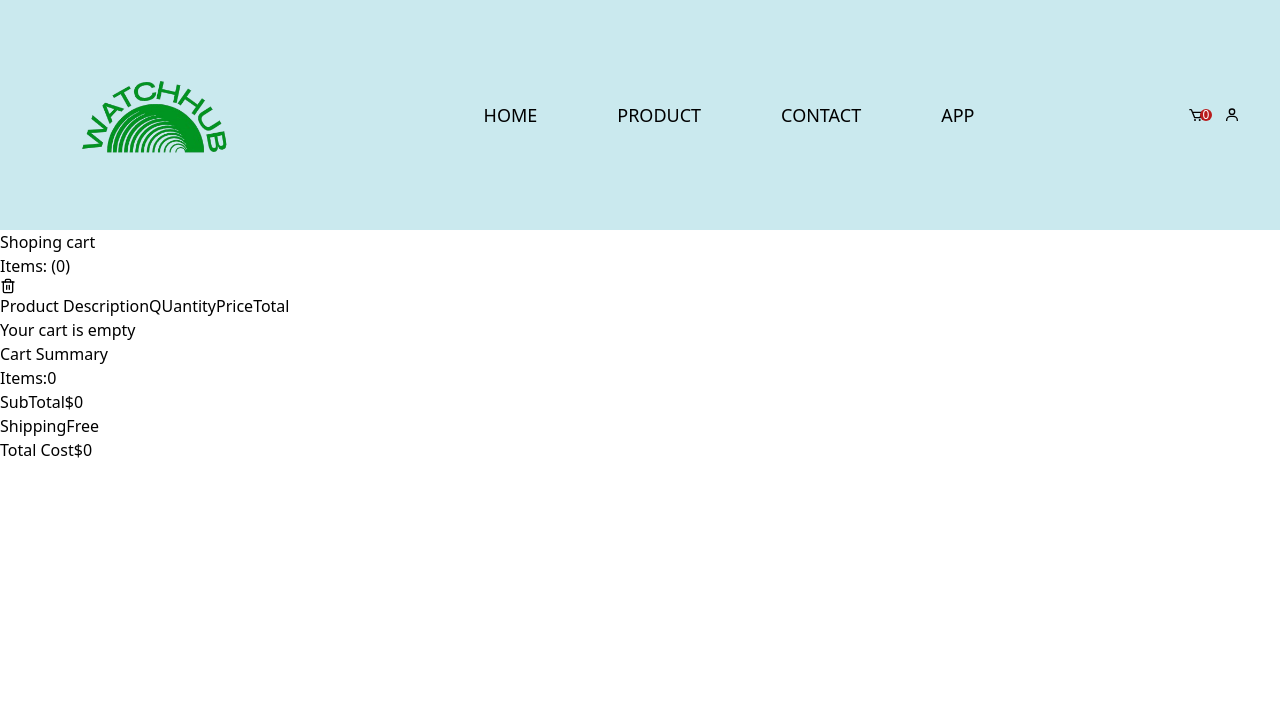
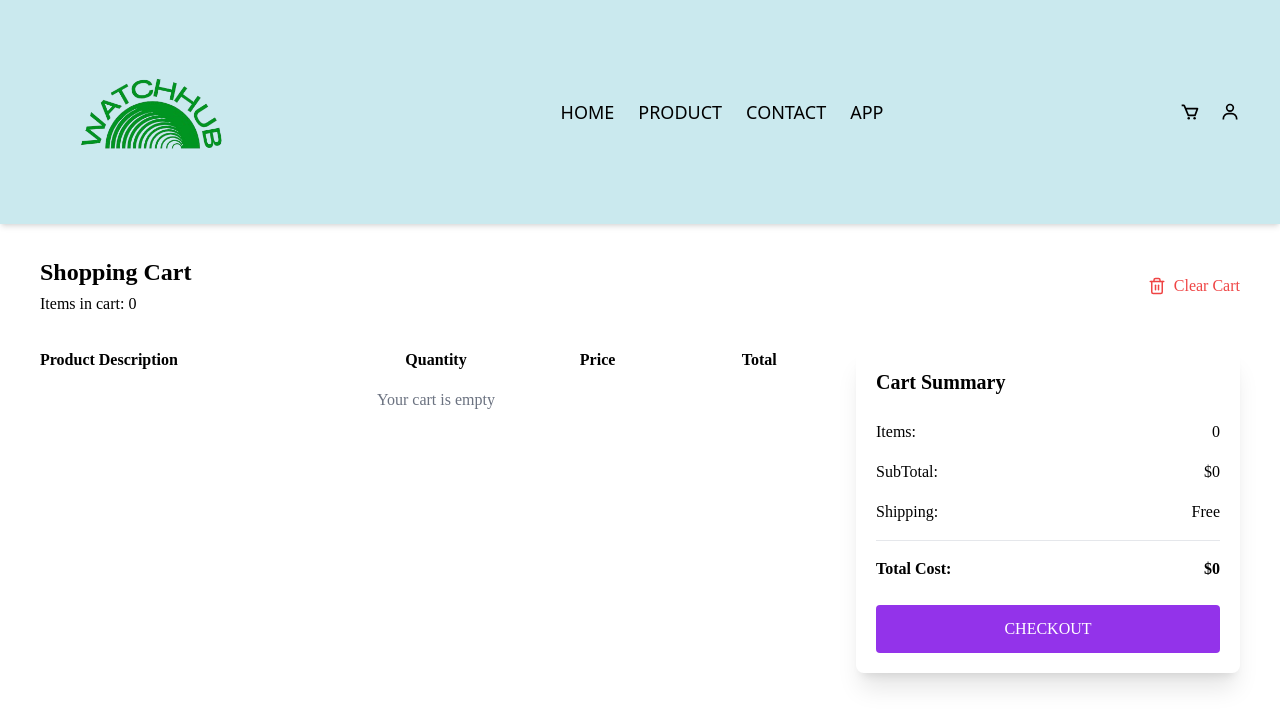
Before and after one commit to irorerejuliet/WatchHub, a React (Vite) app: page /cart in a window 1280 px wide. Shown: the top 726 px of the page. Built offline with nearby package versions, Linux system fonts and the light colour scheme.

Commit message:
remove cart

```diff
--- a/src/Components/CartDetails.jsx
+++ b/src/Components/CartDetails.jsx
@@ -1,44 +1,66 @@
-import React, { useContext } from 'react'
-import { ShopContext } from './context/ShopContext'
-import { FiTrash2 } from 'react-icons/fi'
-import { IoMdAdd, IoMdRemove } from 'react-icons/io'
+import React, { useContext } from "react";
+import { ShopContext } from "./context/ShopContext";
+import { FiTrash2 } from "react-icons/fi";
+import { IoMdAdd, IoMdRemove } from "react-icons/io";
 
-const CartDetials = ({item}) => {
-    const {decreaseAmount, increaseAmount, removeFromCart} = useContext(ShopContext)
+const CartDetials = ({ item }) => {
+  const { decreaseAmount, increaseAmount, removeFromCart } =
+    useContext(ShopContext);
 
-    // if(!item) return null;
+  const { id, title, image, price, amount } = item;
 
-        const {id, title, image, price, amount} = item
   return (
-    <div>
-      <div>
-        <div>
-            <img src={image} alt={title} />
-            <div>
-                <h3>{title}</h3>
-                <div>
-                     <FiTrash2/> Remove
-                </div>
-            </div>
+    <div className="w-full">
+      <div className="flex flex-col md:flex-row md:items-center md:justify-between gap-6 p-4 border border-b-4 rounded-lg">
+        {/* Image + Title */}
+        <div className="flex flex-col sm:flex-row sm:items-center sm:gap-4 md:w-1/2">
+          <img
+            src={image}
+            alt={title}
+            className="w-20 h-20 object-contain mx-auto sm:mx-0"
+          />
+          <div className="text-center sm:text-left mt-2 sm:mt-0">
+            <h3 className="text-sm sm:text-base md:text-lg font-semibold">
+              {title}
+            </h3>
+            <button
+              onClick={() => removeFromCart(id)}
+              className="flex items-center gap-1 text-red-500 text-xs sm:text-sm hover:underline mt-1"
+            >
+              <FiTrash2 /> Remove
+            </button>
+          </div>
         </div>
-        <div>
-            <button onClick={() => decreaseAmount(id)}>
-                <IoMdRemove/>
-            </button>
-            <span>{amount}</span>
-            <button onClick={() => increaseAmount(id)}>
-                <IoMdAdd/>
-            </button>
+
+        {/* Quantity controls */}
+        <div className="flex items-center justify-center gap-4">
+          <button
+            onClick={() => decreaseAmount(id)}
+            className="border rounded-md p-1 hover:bg-gray-100"
+          >
+            <IoMdRemove />
+          </button>
+          <span className="text-sm sm:text-base">{amount}</span>
+          <button
+            onClick={() => increaseAmount(id)}
+            className="border rounded-md p-1 hover:bg-gray-100"
+          >
+            <IoMdAdd />
+          </button>
         </div>
-        <div>
-            ${price}
+
+        {/* Price */}
+        <div className="text-center text-sm sm:text-base text-yellow-900 font-medium">
+          ${price}
         </div>
-        <div>
-            {`$ ${parseFloat(price * amount).toFixed(2)}`}
+
+        {/* Total */}
+        <div className="text-center text-sm sm:text-base font-semibold">
+          $ {parseFloat(price * amount).toFixed(2)}
         </div>
       </div>
     </div>
-  )
-}
+  );
+};
 
-export default CartDetials
+export default CartDetials;
--- a/src/Components/Layouts/Navbar.jsx
+++ b/src/Components/Layouts/Navbar.jsx
@@ -1,38 +1,98 @@
-import React, { useContext } from 'react'
-import { BiCart, BiUser } from 'react-icons/bi'
-import { Link } from 'react-router-dom';
-import {ShopContext} from "../context/ShopContext"
+import React, { useContext, useState } from "react";
+import { BiCart, BiUser } from "react-icons/bi";
+import { Link, NavLink } from "react-router-dom";
+import { ShopContext } from "../context/ShopContext";
+import { FiMenu, FiX } from "react-icons/fi";
 
 const Navbar = () => {
-  const {quantity} = useContext(ShopContext)
+  const { quantity } = useContext(ShopContext);
+  const [menuOpen, setMenuOpen] = useState(false);
+
   return (
-    <div className="bg-[#CAE9EE]">
-      <div className="flex items-center justify-between px-10">
-        <Link to ="/">
-            <img src="/images/logo2-removebg-preview.png" alt="logo" className="w-[230px]" />
+    <nav className=" top-0 left-0 w-full bg-[#CAE9EE] shadow-md z-50">
+      <div className="flex items-center justify-between px-4 sm:px-6 md:px-10">
+        {/* Logo */}
+        <Link to="/">
+          <img
+            src="/images/logo2-removebg-preview.png"
+            alt="logo"
+            className="w-32 sm:w-40 md:w-56"
+          />
         </Link>
-        <div className="flex">
-          <ul className="flex text-lg font-medium justify-between items-center gap-20 uppercase">
-            <li>Home</li>
-            <li>Product</li>
-            <li>Contact</li>
-            <li>App</li>
+
+        {/* Desktop menu */}
+        <ul className="hidden md:flex text-sm sm:text-base md:text-lg font-medium items-center gap-6 uppercase">
+          <NavLink
+            to="/"
+            className={({ isActive }) =>
+              isActive ? "text-purple-700" : "hover:text-purple-700"
+            }
+          >
+            Home
+          </NavLink>
+          <li className="hover:text-purple-700 cursor-pointer">Product</li>
+          <li className="hover:text-purple-700 cursor-pointer">Contact</li>
+          <li className="hover:text-purple-700 cursor-pointer">App</li>
+        </ul>
+
+        {/* Right icons */}
+        <div className="flex items-center gap-5 text-lg relative">
+          <Link to="/cart" className="relative">
+            <BiCart className="text-xl" />
+            {quantity > 0 && (
+              <p className="bg-red-700 absolute -right-2 -top-2 text-xs h-4 w-4 text-white flex justify-center items-center rounded-full">
+                {quantity}
+              </p>
+            )}
+          </Link>
+          <BiUser className="text-xl cursor-pointer" />
+
+          {/* Mobile menu toggle */}
+          <button
+            className="md:hidden text-2xl"
+            onClick={() => setMenuOpen(!menuOpen)}
+          >
+            {menuOpen ? <FiX /> : <FiMenu />}
+          </button>
+        </div>
+      </div>
+
+      {/* Mobile menu */}
+      {menuOpen && (
+        <div className="md:hidden bg-[#CAE9EE] px-4 pb-4">
+          <ul className="flex flex-col gap-4 text-base font-medium uppercase">
+            <NavLink
+              to="/"
+              onClick={() => setMenuOpen(false)}
+              className={({ isActive }) =>
+                isActive ? "text-purple-700" : "hover:text-purple-700"
+              }
+            >
+              Home
+            </NavLink>
+            <li
+              onClick={() => setMenuOpen(false)}
+              className="hover:text-purple-700 cursor-pointer"
+            >
+              Product
+            </li>
+            <li
+              onClick={() => setMenuOpen(false)}
+              className="hover:text-purple-700 cursor-pointer"
+            >
+              Contact
+            </li>
+            <li
+              onClick={() => setMenuOpen(false)}
+              className="hover:text-purple-700 cursor-pointer"
+            >
+              App
+            </li>
           </ul>
         </div>
-        <div className="text-m flex justify-between items-center gap-5">
-          <Link to="/cart">
-            <div className="flex justify-between  items-center relative cursor-pointer">
-              <BiCart />
-              <p className="bg-red-700 absolute right-[-8px] text-xs h-3 w-3 p-1  text-white flex justify-center items-center rounded-[50px]">
-                {quantity}
-              </p>
-            </div>
-          </Link>
-          <BiUser />
-        </div>
-      </div>
-    </div>
+      )}
+    </nav>
   );
-}
+};
 
-export default Navbar
+export default Navbar;
--- a/src/Pages/Cart.jsx
+++ b/src/Pages/Cart.jsx
@@ -1,56 +1,79 @@
-import React, { useContext, } from 'react'
-import { ShopContext } from '../Components/context/ShopContext'
-import { FiTrash2 } from 'react-icons/fi'
-import CartDetials from '../Components/CartDetails'
+import React, { useContext } from "react";
+import { ShopContext } from "../Components/context/ShopContext";
+import { FiTrash2 } from "react-icons/fi";
+import CartDetials from "../Components/CartDetails";
+
 const Cart = () => {
+  const { cart, clearCart, total, quantity } = useContext(ShopContext);
 
-    const {cart, clearCart, total, quantity} = useContext(ShopContext)
   return (
+    <div className="font-poppins px-4 sm:px-6 md:px-10 py-8">
+      {/* Header */}
+      <div className="flex flex-col md:flex-row md:justify-between md:items-center gap-4">
         <div>
-      <div>
-        <div>
-          <h2>Shoping cart</h2>
-          <h3>Items: ({quantity})</h3>
-          <FiTrash2 onClick={clearCart} />
+          <h2 className="text-xl sm:text-2xl font-bold">Shopping Cart</h2>
+          <p className="text-sm sm:text-base mt-1">Items in cart: {quantity}</p>
         </div>
-        <div>
-          <span>Product Description</span>
-          <span>QUantity</span>
-          <span>Price</span>
-          <span>Total</span>
+        <button
+          onClick={clearCart}
+          className="flex items-center gap-2 text-red-500 hover:underline self-start md:self-center"
+        >
+          <FiTrash2 className="text-lg" /> Clear Cart
+        </button>
       </div>
-        <div>
+
+      {/* Main layout */}
+      <div className="grid grid-cols-1 lg:grid-cols-3 gap-6 mt-8">
+        {/* Left: Items */}
+        <div className="lg:col-span-2">
+          {/* Header row for desktop only */}
+          <div className="hidden md:grid grid-cols-5 gap-4 text-sm sm:text-base font-bold mb-4">
+            <span className="col-span-2">Product Description</span>
+            <span className="text-center">Quantity</span>
+            <span className="text-center">Price</span>
+            <span className="text-center">Total</span>
+          </div>
+
+          <div className="space-y-4">
             {cart.length > 0 ? (
               cart.map((item) => <CartDetials item={item} key={item.id} />)
             ) : (
-            <p>Your cart is empty</p>
+              <p className="text-center text-gray-500">Your cart is empty</p>
             )}
           </div>
         </div>
 
-      <div>
-        <h2>Cart Summary</h2>
-        <div>
-          <span>Items:</span>
+        {/* Right: Summary */}
+        <div className="shadow-xl rounded-lg p-5 h-fit">
+          <h2 className="text-lg sm:text-xl font-bold mb-6">Cart Summary</h2>
+
+          <div className="flex justify-between text-sm sm:text-base mb-4">
+            <span className="font-medium">Items:</span>
             <span>{quantity}</span>
           </div>
-        <div>
-          <div>
-            <span>SubTotal</span>
+
+          <div className="flex justify-between text-sm sm:text-base mb-4">
+            <span className="font-medium">SubTotal:</span>
             <span>${isNaN(total) ? 0 : total}</span>
           </div>
-          <div>
-            <span>Shipping</span>
-            <span>Free</span>
+
+          <div className="flex justify-between text-sm sm:text-base mb-4">
+            <span className="font-medium">Shipping:</span>
+            <span className="font-medium">Free</span>
           </div>
-          <div>
-            <span>Total Cost</span>
+
+          <div className="flex justify-between text-sm sm:text-base font-bold border-t pt-4">
+            <span>Total Cost:</span>
             <span>${isNaN(total) ? 0 : total}</span>
           </div>
+
+          <button className="w-full mt-6 p-3 bg-purple-600 text-white rounded hover:bg-purple-700 text-sm sm:text-base">
+            CHECKOUT
+          </button>
         </div>
       </div>
     </div>
   );
-}
+};
 
-export default Cart
+export default Cart;
--- a/src/Pages/CartDetails.jsx
+++ b/src/Pages/CartDetails.jsx
@@ -15,7 +15,7 @@ const CartDetials = ({item}) => {
             <div>
                 <h3>{title}</h3>
                 <div>
-                     <FiTrash2/> Remove
+                     <FiTrash2 onClick={() => removeFromCart(id)}/> Remove
                 </div>
             </div>
         </div>
--- a/tailwind.config.js
+++ b/tailwind.config.js
@@ -5,6 +5,7 @@ export default {
     extend: {
       backgroundImage: {
         heroImg: "url('/images/Backgroundimg.jpg')",
+        heroimg: "url('/images/backgroundImage2.jpg')",
       },
       fontFamily: {
         poppins: ["Poppins", "san serif"],
```
Also changed, not shown: public/images/Product-10.png (added), public/images/backgroundImage2.jpg (added). Lines whose indentation alone changed are shown as unchanged.
